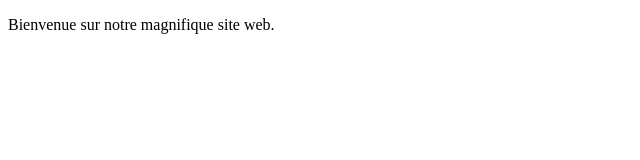
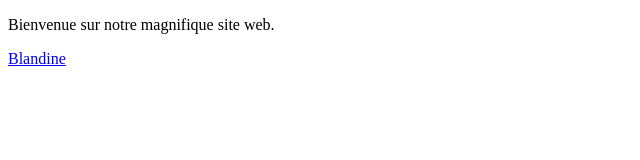
Before and after one commit to Babou-69/Projet_Fin_ann-e_CapECL2A, a plain HTML site: page index.html in a window 1280 px wide. Shown: the full height of the page, 0-640 px from the left. Drawn offline with Linux system fonts and the light colour scheme.

Commit message:
update index

```diff
--- a/index.html
+++ b/index.html
@@ -3,7 +3,7 @@
 <body>
 
 <p>Bienvenue sur notre magnifique site web.</p>
-
+<p><a href="Page_Blandine.html">Blandine</a></p>
 
 </body>
 </html>
```
